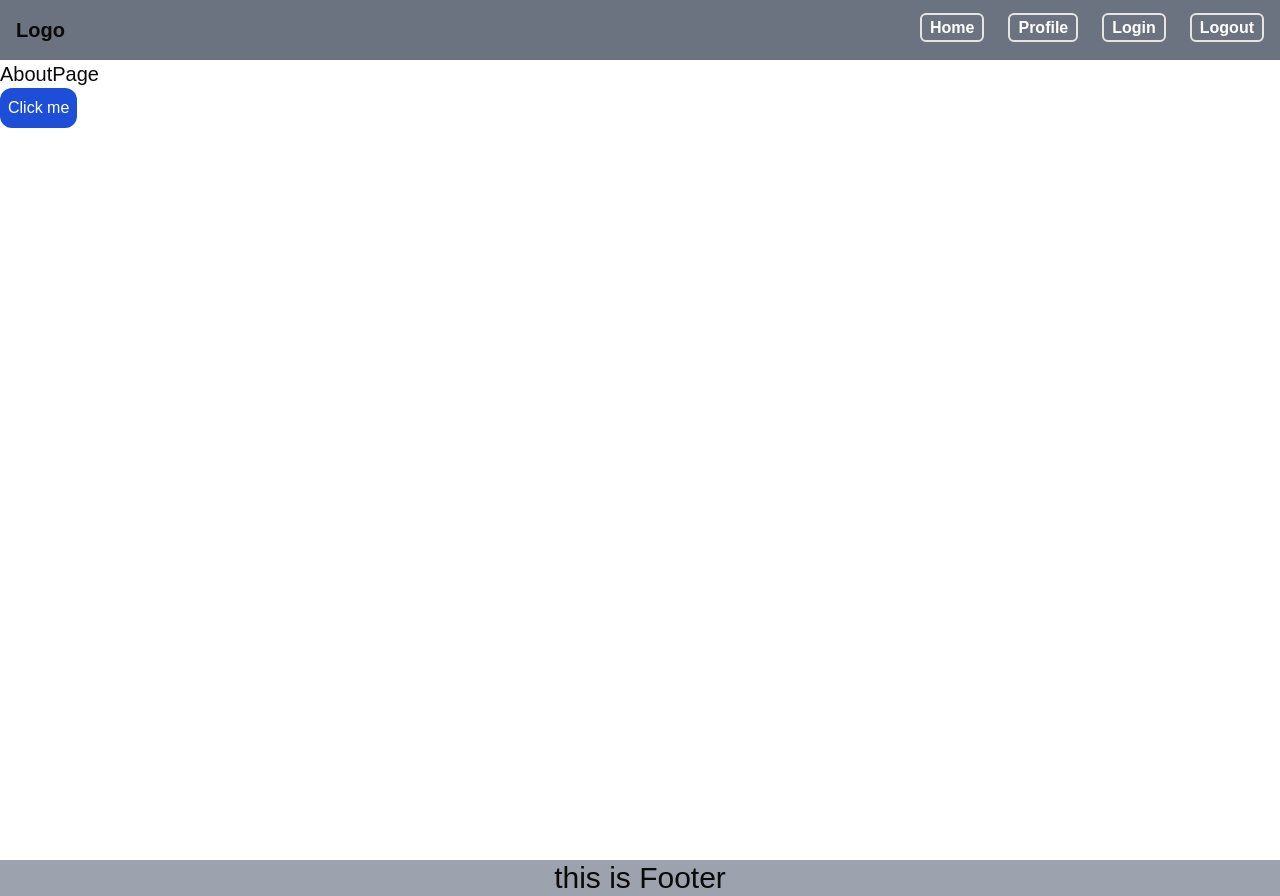
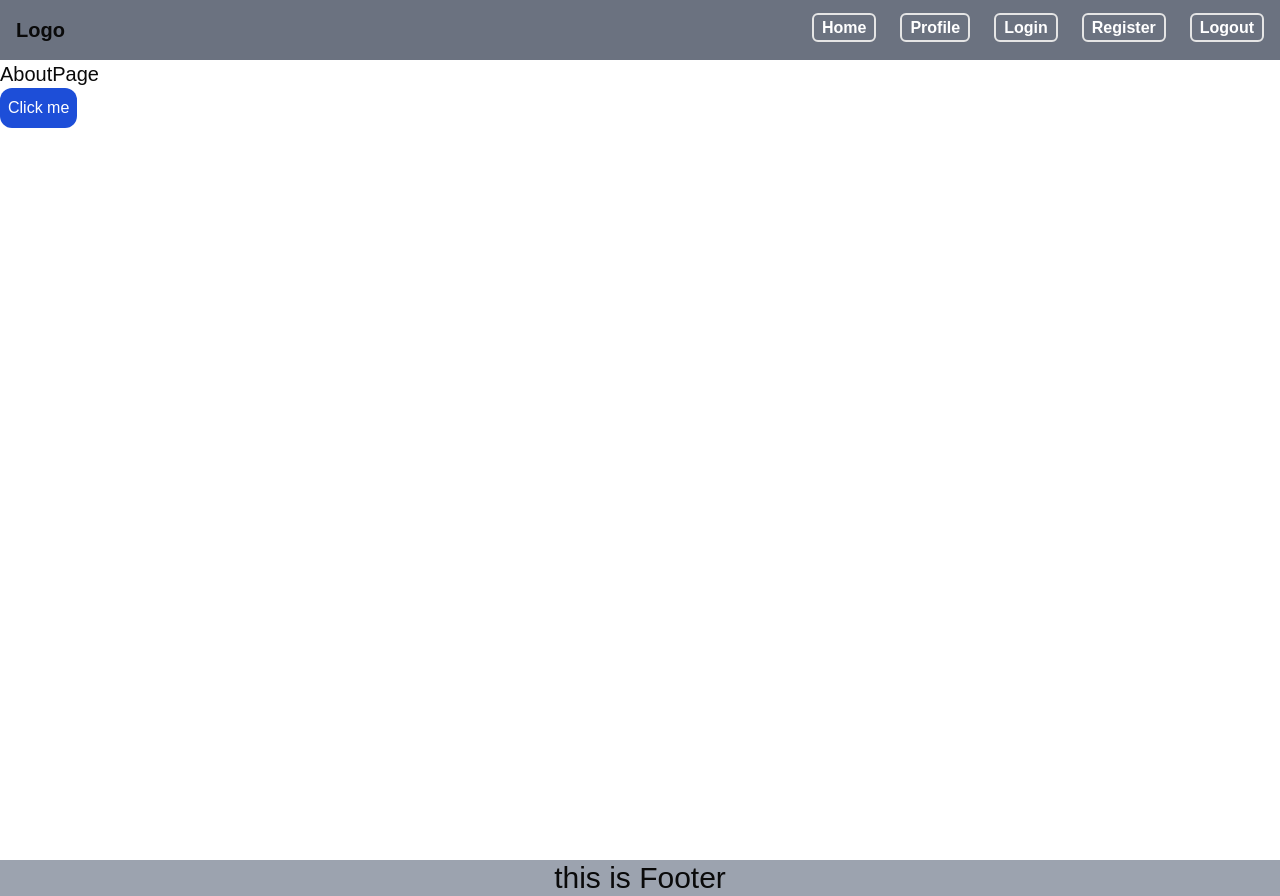
Before and after one commit to nahidn228/My-first-NextApp, a Next.js app: page /about in a window 1280 px wide. Built offline with nearby package versions, Linux system fonts and the light colour scheme.

Commit message:
implement login logout by kinde

```diff
--- /dev/null
+++ b/src/app/api/auth/[kindeAuth]/route.js
@@ -0,0 +1,2 @@
+import { handleAuth } from "@kinde-oss/kinde-auth-nextjs/server";
+export const GET = handleAuth();
--- a/src/component/Navbar.jsx
+++ b/src/component/Navbar.jsx
@@ -32,7 +32,7 @@ const Navbar = () => {
             </li>
             <li>
               <Link
-                href="/login"
+                href="/api/auth/login"
                 className="text-white  transition duration-500 border-2  px-2 py-1 rounded-md hover:bg-black hover:text-white font-semibold"
               >
                 Login
@@ -40,7 +40,15 @@ const Navbar = () => {
             </li>
             <li>
               <Link
-                href="/logout"
+                href="/api/auth/register"
+                className="text-white  transition duration-500 border-2  px-2 py-1 rounded-md hover:bg-black hover:text-white font-semibold"
+              >
+                Register
+              </Link>
+            </li>
+            <li>
+              <Link
+                href="/api/auth/logout"
                 className="text-white  transition duration-500 border-2  px-2 py-1 rounded-md hover:bg-black hover:text-white font-semibold"
               >
                 Logout
```
